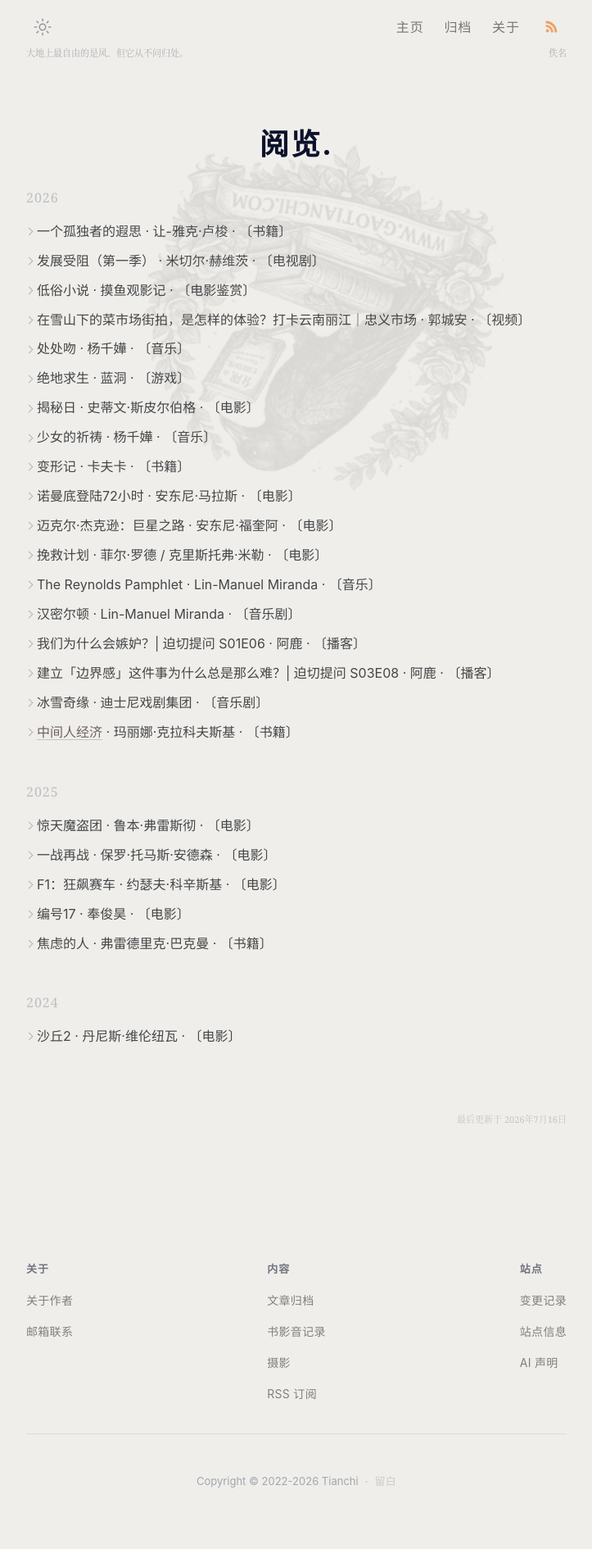
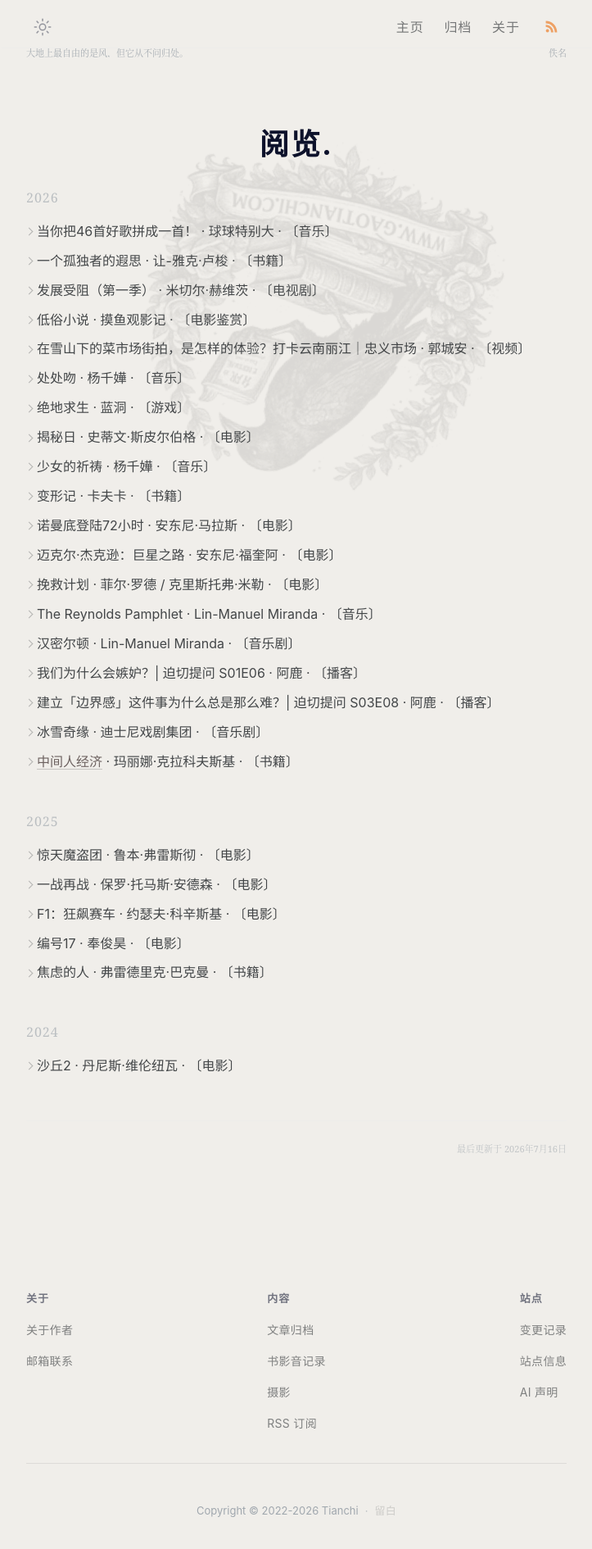
Before and after one commit to gaotianchi/gaotianchi.github.io, a Jekyll site: the page built from _pages/library.html, in a window 1280 px wide. Shown: the whole page at 82% size, without its empty margins (278-1001 px from the left). Built offline with Jekyll 4.4.1, drawn with Linux system fonts in a browser that asks for light colours; before the commit the page ends 1854 px from its top, so only the background shows below that; some of the changed lines change nothing that is shown.

Commit message:
feat(library): 添加音乐《当你把46首好歌拼成一首！》

```diff
--- a/_data/library.yml
+++ b/_data/library.yml
@@ -9,6 +9,12 @@
 #     post: 相关文章路径（可选）— 有值时作品名渲染为链接
 #
 # 条目按 started 倒序排列，同一年份自动归组。
+
+- title: 当你把46首好歌拼成一首！
+  creator: 球球特别大
+  type: 音乐
+  started: 2026-08-11
+  notes: 这几天一直循环播放，这首歌准确来说，这是一个歌曲，串烧将46曲。我听了很多次的歌，串联在了一起，而且来说来其中也有一些惊喜啊，其中穿插的中文歌曲可以说是非常的惊艳。
 
 - title: 一个孤独者的遐思
   creator: 让-雅克·卢梭
```
